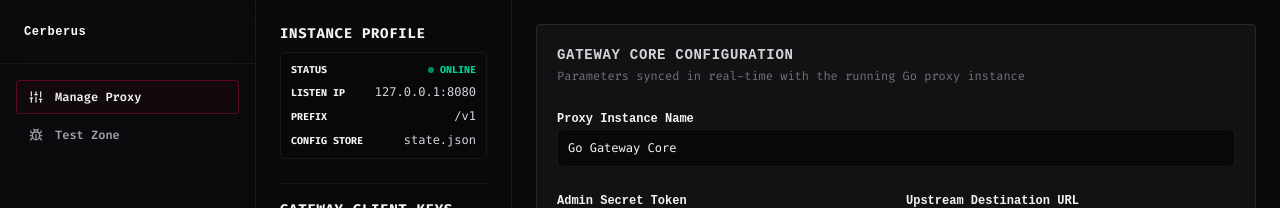
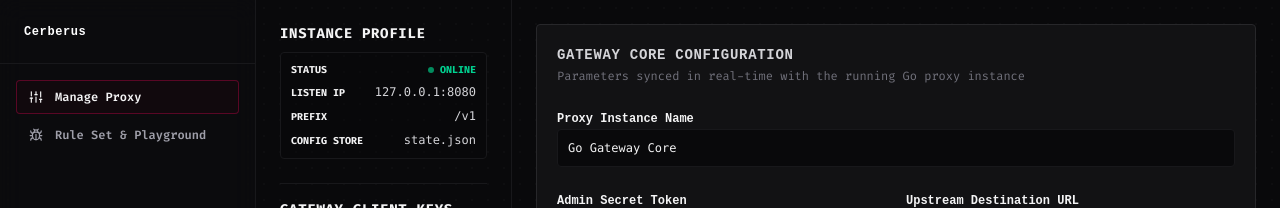
Before and after one commit to MelvinBantuGendong/cerberus, a Vue app in the folder Frontend/: page / in a window 1280 px wide. Both pictures are taken after a click on the button "Continue with GitHub". Shown: the top 208 px of the page. Built offline with nearby package versions, Linux system fonts and the light colour scheme; no server answers; a small style sheet from the web is missing.

Commit message:
chore: change test zone page name for sidebar

```diff
--- a/Frontend/src/views/BuilderView.vue
+++ b/Frontend/src/views/BuilderView.vue
@@ -372,7 +372,7 @@ const copySnippet = () => {
             :class="activeRoute === 'testzone' ? 'border-rose-900/60 bg-rose-950/10 text-rose-455' : 'border-transparent text-zinc-400 hover:bg-zinc-900/60 hover:text-white'"
           >
             <Bug class="w-3.5 h-3.5" />
-            Test Zone
+            Rule Set & Playground
           </router-link>
         </nav>
       </div>
--- a/Frontend/src/views/TestZoneView.vue
+++ b/Frontend/src/views/TestZoneView.vue
@@ -270,7 +270,7 @@ onMounted(loadCatalog)
             :class="activeRoute === 'testzone' ? 'border-rose-900/60 bg-rose-950/10 text-rose-455' : 'border-transparent text-zinc-400 hover:bg-zinc-900/60 hover:text-white'"
           >
             <Bug class="w-3.5 h-3.5" />
-            Test Zone
+            Rule Set & Playground
           </router-link>
         </nav>
       </div>
```
